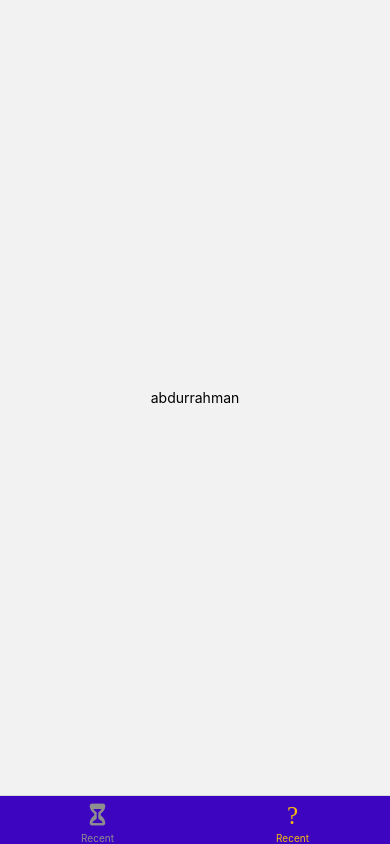
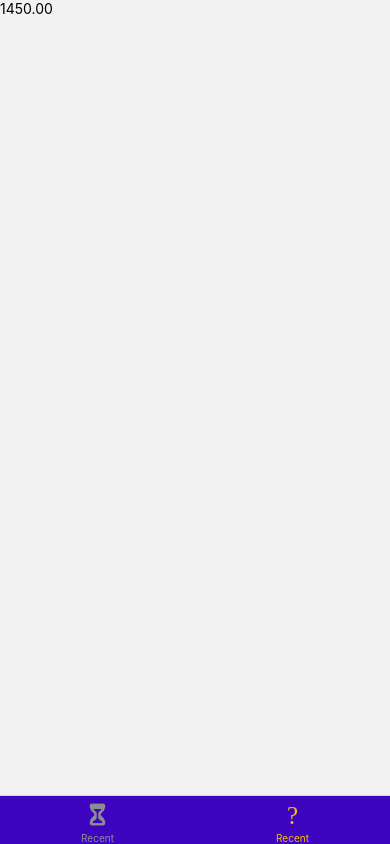
Before and after one commit to aarslantas/expenseApp, a React Native app: screen /AllExpenses in a window 390 px wide. Built offline with nearby package versions, Linux system fonts and the light colour scheme.

Commit message:
feat: Implement expenses summary and display in All Expenses screen

```diff
--- a/components/ExpensesOutput/ExpensesOutput.js
+++ b/components/ExpensesOutput/ExpensesOutput.js
@@ -2,10 +2,34 @@ import { View, Text, FlatList } from 'react-native';
 import ExpensesSummary from './ExpensesSummary';
 import ExpensesList from './ExpensesList';
 
-function ExpensesOutput({ expenses }) {
+const DUMMY_EXPENSES = [
+  {
+    id: 'e1',
+    description: 'Groceries',
+    amount: 50.0,
+    date: new Date('2023-10-01'),
+  },
+  {
+    id: 'e2',
+    description: 'Rent',
+    amount: 1200.0,
+    date: new Date('2023-10-02'),
+  },
+  {
+    id: 'e3',
+    description: 'Utilities',
+    amount: 200.0,
+    date: new Date('2023-10-03'),
+  },
+];
+
+function ExpensesOutput({ expenses, expensesPeriod, fallbackText }) {
   return (
     <View>
-      <ExpensesSummary />
+      <ExpensesSummary
+        expenses={DUMMY_EXPENSES}
+        expensesPeriod={expensesPeriod}
+      />
       <ExpensesList />
     </View>
   );
--- a/components/ExpensesOutput/ExpensesSummary.js
+++ b/components/ExpensesOutput/ExpensesSummary.js
@@ -1,10 +1,14 @@
 import { View, Text } from 'react-native';
 
-function ExpensesSummary() {
+function ExpensesSummary({ periodName, expenses }) {
+  const expensesSum = expenses.reduce((sum, expense) => {
+    return sum + expense.amount;
+  }, 0);
+
   return (
     <View>
-      <Text>Last 7 Days</Text>
-      <Text>$177.95</Text>
+      <Text>{periodName}</Text>
+      <Text>{expensesSum.toFixed(2)}</Text>
     </View>
   );
 }
--- a/screens/AllExpenses.js
+++ b/screens/AllExpenses.js
@@ -1,12 +1,9 @@
 import React from 'react';
 import { Text, View } from 'react-native';
+import ExpensesOutput from '../components/ExpensesOutput/ExpensesOutput';
 
 function AllExpenses() {
-  return (
-    <View style={{ flex: 1, justifyContent: 'center', alignItems: 'center' }}>
-      <Text>abdurrahman</Text>
-    </View>
-  );
+  return <ExpensesOutput />;
 }
 
 export default AllExpenses;
```
